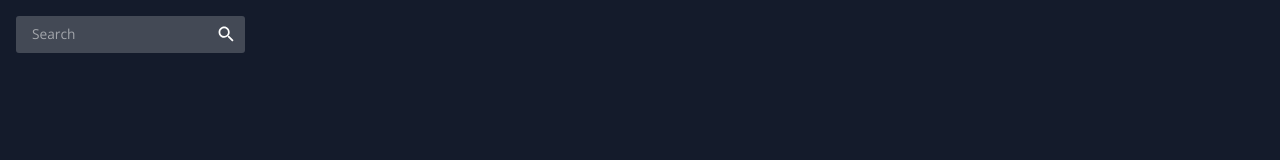
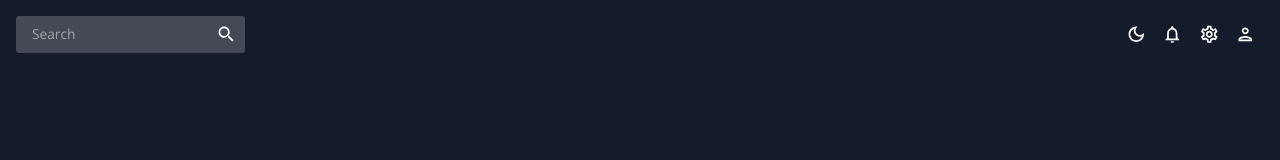
Before and after one commit to duncanchiu409/react-admin, a React (Create React App) app: page / in a window 1280 px wide. Shown: the top 160 px of the page. Built offline with nearby package versions, Linux system fonts and the light colour scheme.

Commit message:
day 4: top bar finished

```diff
--- a/src/scenes/global/Topbar.jsx
+++ b/src/scenes/global/Topbar.jsx
@@ -22,7 +22,10 @@ function Topbar(){
             </Box>
 
             <Box display="flex">
-
+            <IconButton type="button" sx={{ p:1 }} onClick={colorMode.toggleColorMode}>{ theme.palette.mode === 'dark' ? <DarkModeOutlinedIcon/> : <LightModeOutlinedIcon/> }</IconButton>
+            <IconButton type="button" sx={{ p:1 }}><NotificationsOutlinedIcon/></IconButton>
+            <IconButton type="button" sx={{ p:1 }}><SettingsOutlinedIcon/></IconButton>
+            <IconButton type="button" sx={{ p:1 }}><PersonOutlinedIcon/></IconButton>
             </Box>
         </Box>
     )
```
